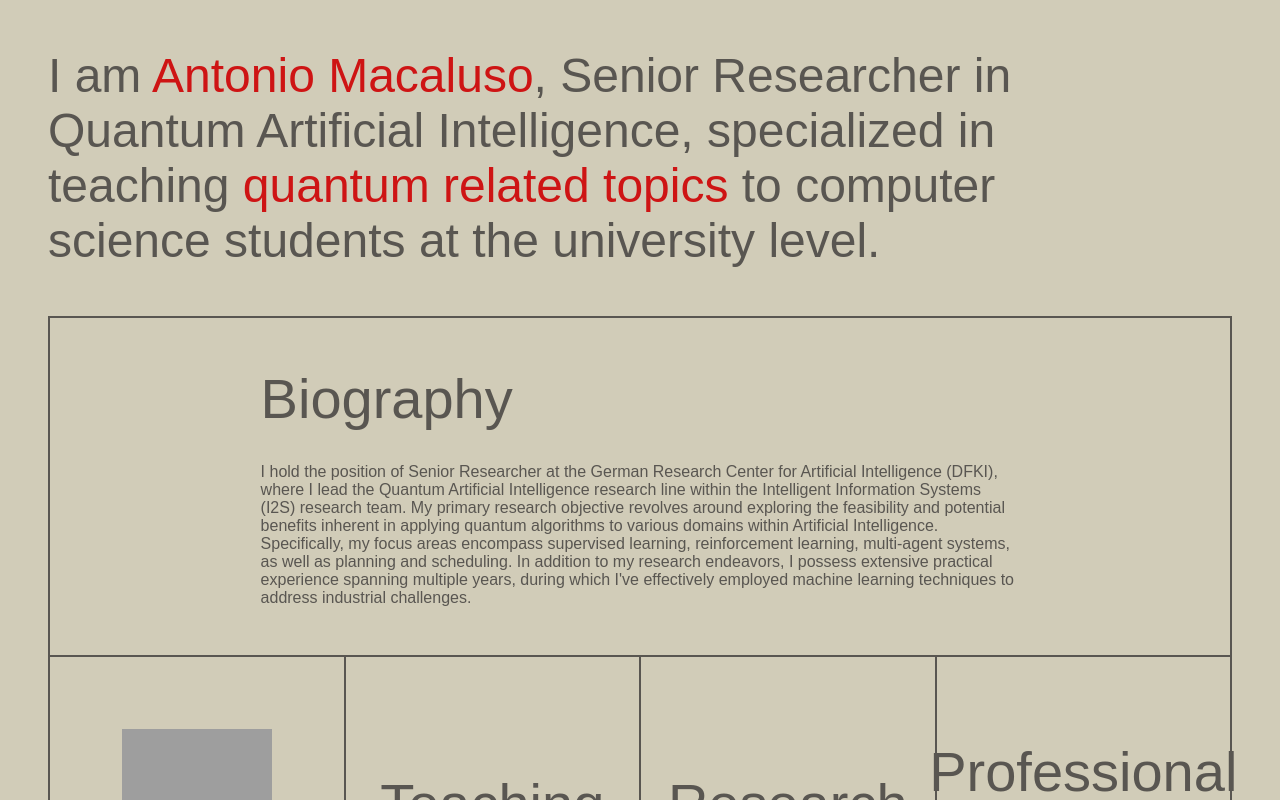
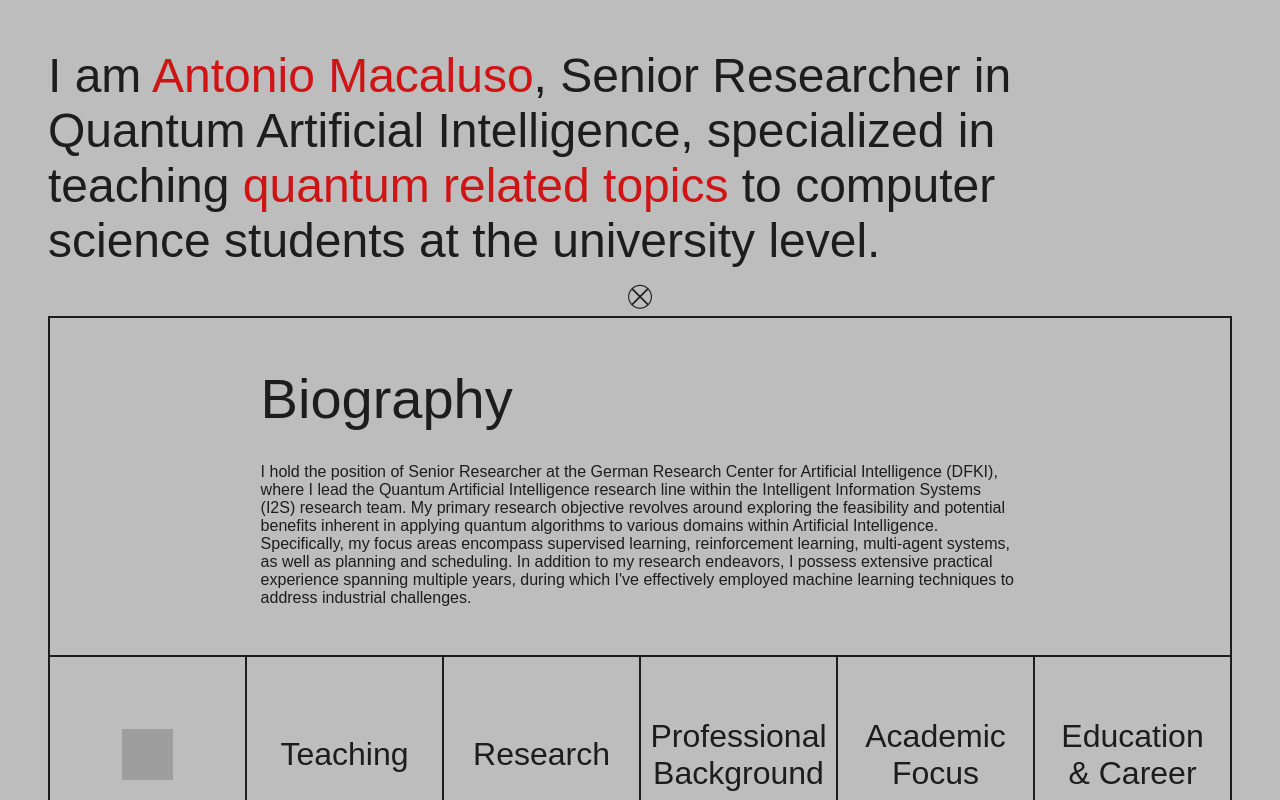
Before and after one commit to SalvoBevilacqua/macaluso, a Vue app: page / in a window 1280 px wide. Both pictures are taken after a click on the element "Biography". Shown: the top 800 px of the page. Built offline with nearby package versions, Linux system fonts and the light colour scheme; grey boxes are pictures that could not be loaded; a small style sheet from the web is missing.

Commit message:
total refactoring

```diff
--- a/src/App.vue
+++ b/src/App.vue
@@ -1,13 +1,12 @@
 <script>
 // import { store } from "./store.js";
+import AppFooter from './components/AppFooter.vue';
 import AppHeader from './components/AppHeader.vue';
 import AppMain from './components/AppMain.vue';
-import AppFooter from './components/AppFooter.vue';
 
 export default {
     data() {
         return {
-
         }
     },
     components: { AppHeader, AppMain, AppFooter },
@@ -18,11 +17,16 @@ export default {
 
 <template>
     <AppHeader />
-    <AppMain />
-    <AppFooter />
+    <div class="main">
+        <AppMain />
+    </div>
 </template>
 
 <style lang="scss">
 @use "../src/style/general.scss";
 @import "@fortawesome/fontawesome-free/css/all.css";
+
+.main {
+    margin-bottom: 3rem;
+}
 </style>
--- a/src/components/AppFooter.vue
+++ b/src/components/AppFooter.vue
@@ -5,7 +5,7 @@ export default {
 </script>
 
 <template>
-    <div id="footer">
+    <div>
         Made with &hearts; from your <br> friendly neighborhood researcher
     </div>
 </template>
@@ -13,10 +13,4 @@ export default {
 
 <style scoped lang="scss">
 @use "../style/variables" as *;
-
-#footer {
-    color: black;
-    text-align: end;
-    padding: 3rem;
-}
 </style>
--- a/src/components/AppMain.vue
+++ b/src/components/AppMain.vue
@@ -9,24 +9,19 @@ import CardEducation from './card/CardEducation.vue';
 import CardProfessional from './card/CardProfessional.vue';
 import CardResearch from './card/CardResearch.vue';
 import CardTeaching from './card/CardTeaching.vue';
+import AppFooter from './AppFooter.vue';
 
 export default {
     data() {
         return {
             index: 999,
-            open: false,
+            class_active: '',
         }
     },
-    components: { CardContact, CardIcon, CardBiography, CardPublications, CardAcademic, CardAward, CardEducation, CardProfessional, CardResearch, CardTeaching },
+    components: { CardContact, CardIcon, CardBiography, CardPublications, CardAcademic, CardAward, CardEducation, CardProfessional, CardResearch, CardTeaching, AppFooter },
     methods: {
         active(id) {
-            if (this.open === false) {
-                this.open = true;
-                this.index = id;
-            } else {
-                this.open = false;
-                this.index = 999;
-            }
+            this.index = id;
         }
     },
 }
@@ -35,8 +30,7 @@ export default {
 <template>
     <div id="main">
         <div class="col">
-
-            <div class="card" @click="active(0)" :class="{ 'active': index === 0 }">
+            <div class="card" @click="active(0)" :class="index === 0 ? 'active' : ''">
                 <p class="name" v-if="index != 0">Biography</p>
                 <div v-if="index === 0">
                     <CardBiography />
@@ -47,66 +41,75 @@ export default {
                 <div class="profile_img"></div>
             </div>
 
-            <div class="card" @click="active(1)" :class="{ 'active': index === 1 }">
+            <div class="card" @click="active(1)" :class="index === 1 ? 'active' : ''">
                 <p class="name" v-if="index != 1">Teaching</p>
                 <div v-if="index === 1">
                     <CardTeaching />
                 </div>
             </div>
 
-            <div class="card" @click="active(2)" :class="{ 'active': index === 2 }">
+            <div class="card" @click="active(2)" :class="index === 2 ? 'active' : ''">
                 <p class="name" v-if="index != 2">Research</p>
                 <div v-if="index === 2">
                     <CardResearch />
                 </div>
             </div>
 
-            <div class="card" @click="active(3)" :class="{ 'active': index === 3 }">
+            <div class="card" @click="active(3)" :class="index === 3 ? 'active' : ''">
                 <p class="name" v-if="index != 3">Professional Background</p>
                 <div v-if="index === 3">
                     <CardProfessional />
                 </div>
             </div>
 
-            <div class="card" @click="active(4)" :class="{ 'active': index === 4 }">
+            <div class="card" @click="active(4)" :class="index === 4 ? 'active' : ''">
                 <p class="name" v-if="index != 4">Academic Focus</p>
                 <div v-if="index === 4">
                     <CardAcademic />
                 </div>
             </div>
 
-            <div class="card" @click="active(5)" :class="{ 'active': index === 5 }">
+            <div class="card" @click="active(5)" :class="index === 5 ? 'active' : ''">
                 <p class="name" v-if="index != 5">Education & Career</p>
                 <div v-if="index === 5">
                     <CardEducation />
                 </div>
             </div>
 
-            <div class="card" @click="active(6)" :class="{ 'active': index === 6 }">
+            <div class="card" @click="active(6)" :class="index === 6 ? 'active' : ''">
                 <p class="name" v-if="index != 6">Publications</p>
                 <div v-if="index === 6">
                     <CardPublications />
                 </div>
             </div>
 
-            <div class="card" @click="active(7)" :class="{ 'active': index === 7 }">
+            <div class="card" @click="active(7)" :class="index === 7 ? 'active' : ''">
                 <p class="name" v-if="index != 7">Award</p>
                 <div v-if="index === 7">
                     <CardAward />
                 </div>
             </div>
 
-            <div class="card contact">
-                <CardContact />
+            <div class="card" @click="active(8)" :class="index === 8 ? 'active' : ''">
+                <p class="name" v-if="index != 8">Contact</p>
+                <div v-if="index === 8">
+                    <CardContact />
+                </div>
             </div>
 
             <div class="card icon">
                 <CardIcon />
             </div>
 
-            <div class="card img">
-                <div class="profile_img"></div>
+            <div class="card footer" v-if="index != 999">
+                <AppFooter />
             </div>
+
+            <span v-if="index != 999" @click="index = 999">&#9938</span>
+        </div>
+
+        <div v-if="index === 999" class="footer_out">
+            <AppFooter />
         </div>
     </div>
 </template>
@@ -115,15 +118,33 @@ export default {
 @use "../style/variables" as *;
 
 #main {
+    .footer_out {
+        margin: 3rem 3rem 3rem 0;
+        text-align: end;
+    }
+
     .col {
         width: calc(100% - 6rem);
         margin: 0 auto;
         display: flex;
         flex-wrap: wrap;
         border: 1px solid $colorFont;
+        position: relative;
+
+        span {
+            font-size: x-large;
+            position: absolute;
+            top: -35px;
+            right: 50%;
+            transform: translateX(50%);
+
+            &:hover {
+                color: $colorHighContrast;
+            }
+        }
 
         .card {
-            width: 25%;
+            width: calc(100% / 6);
             aspect-ratio: 1;
             display: flex;
             justify-content: center;
@@ -134,7 +155,7 @@ export default {
             position: relative;
 
             .name {
-                font-size: 3.5rem;
+                font-size: 2rem;
             }
 
             &:hover {
@@ -167,28 +188,6 @@ export default {
             }
         }
 
-        .contact {
-            padding: 5rem;
-            align-items: start;
-            text-align: left;
-            font-size: 1rem;
-            display: flex;
-            flex-direction: column;
-            gap: .8rem;
-        }
-
-        .icon {
-            justify-content: space-between;
-            font-size: unset;
-
-            &:hover {
-                &:after {
-                    border: none;
-                }
-            }
-
-        }
-
         .img {
             padding: 4.5rem;
         }
@@ -207,6 +206,10 @@ export default {
                 }
             }
         }
+
+        .footer {
+            text-align: end;
+        }
     }
 }
 </style>
--- a/src/components/card/CardContact.vue
+++ b/src/components/card/CardContact.vue
@@ -5,7 +5,8 @@ export default {
 </script>
 
 <template>
-    <h3>Contacts:</h3>
+    <div id="my_card">
+        <p class="title">Contacts</p>
         <div class="item">
             <i class="fa-solid fa-phone"></i>
             <p>+49 681 85775 5242</p>
@@ -18,22 +19,29 @@ export default {
             <i class="fa-solid fa-location-dot"></i>
             <p>Stuhlsatzenhausweg 3, Saarland Informatics Campus D3.2, 66123 Saarbruecken, Germany</p>
         </div>
+    </div>
 </template>
 
 <style scoped lang="scss">
 @use "../../style/variables" as *;
 
-h3 {
-    margin-bottom: 1rem;
-}
+#my_card {
+    width: 70%;
+    margin: 0 auto;
+    height: 100%;
+    text-align: left;
+    font-size: medium;
 
     .item {
         display: flex;
         align-items: baseline;
         gap: .8rem;
+        margin-bottom: .5rem;
+    }
 
-    p {
-        z-index: 2;
+    .title {
+        font-size: 3.5rem;
+        margin-bottom: 2rem;
     }
 }
 </style>
--- a/src/style/_variables.scss
+++ b/src/style/_variables.scss
@@ -1,10 +1,16 @@
 $font: 'Ubuntu', sans-serif;
 
-$colorBackground: #d1ccb8;
-$colorFont: #595651;
-$colorContrast: black;
-$colorHighContrast: rgb(206, 20, 20);
+
 $colorCiano: #00ffff;
 $radius: 1.5rem;
 $profileImgWidth: 350px;
 $fontSizeHeader: 3rem;
+// $colorBackground: #d1ccb8;
+// $colorFont: #595651;
+// $colorContrast: black;
+// $colorHighContrast: rgb(206, 20, 20);
+
+$colorBackground: rgb(189, 189, 189);
+$colorFont: rgb(29, 29, 29);
+$colorContrast: black;
+$colorHighContrast: rgb(206, 20, 20);
```
Lines whose indentation alone changed are shown as unchanged.
